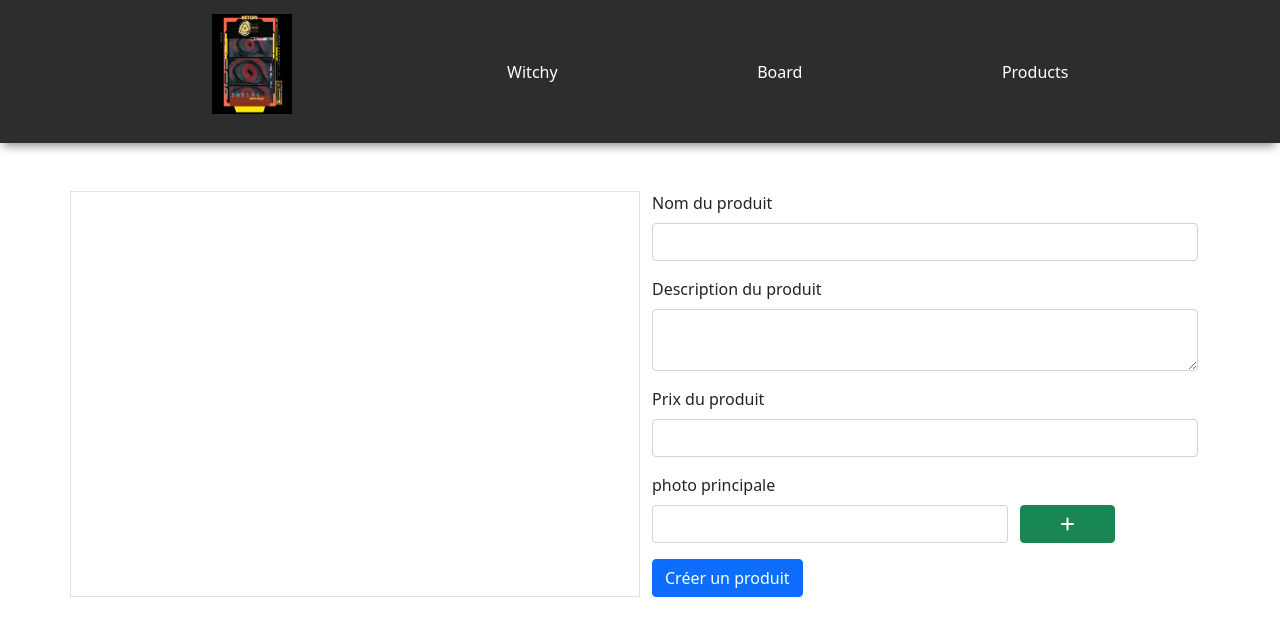
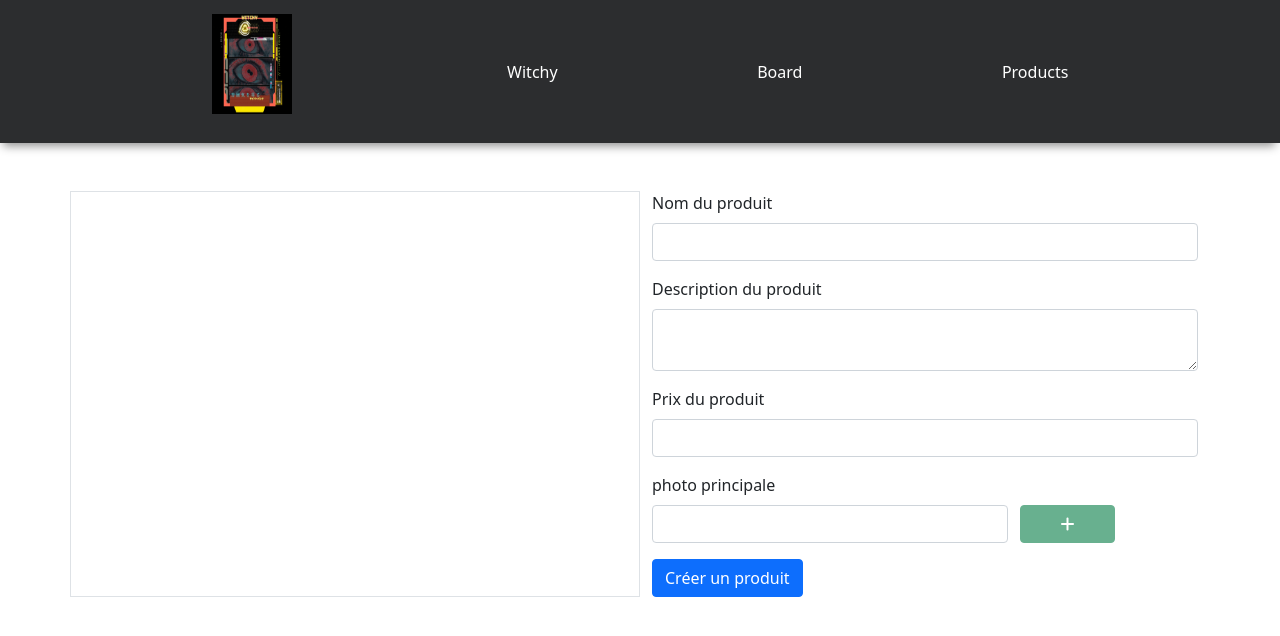
Before and after one commit to MaddoxGraham/WitchyDesktop, an Angular app: page /categorie/produit/new in a window 1280 px wide. Shown: the top 636 px of the page. Built offline with nearby package versions, Linux system fonts and the light colour scheme.

Commit message:
addingproduct_ended

```diff
--- a/src/app/new-produit/new-produit.component.html
+++ b/src/app/new-produit/new-produit.component.html
@@ -34,7 +34,7 @@
         </div>
         <div class="mb-3">
           <label for="prxHt" class="form-label">Prix du produit</label>
-          <input type="text" class="form-control" id="prxHt" name="prxHt" formControlName="prxHt" id="prxHt">
+          <input type="number" class="form-control" id="prxHt" name="prxHt" formControlName="prxHt" id="prxHt">
         </div>
       </form>
       <form [formGroup]="addPhotos">
@@ -43,8 +43,12 @@
           <label for="prxHt" class="form-label">photo principale</label>
           <input type="text" class="form-control" name="photos0" formControlName="photos0" id="photos0">
         </div>
-        <button class="col-2 me-1 mt-auto btn btn-success" id="addphoto0" (click)="addField($event)"> <i
-            class="fas fa-plus"></i> </button>
+        <button class="col-2 me-1 mt-auto btn btn-success"
+        id="addphoto0"
+        (click)="addField($event)"
+        [disabled]="arePhotosEmpty(addPhotos.value)">
+        <i class="fas fa-plus"></i>
+      </button>
       </div>
 
       <div id="photos1" class="mb-3 row toggle">
@@ -52,7 +56,7 @@
           <label for="prxHt" class="form-label">photos</label>
           <input type="text" class="form-control" name="photos1" formControlName="photos1" id="photos1">
         </div>
-        <button class="col-2 me-1 mt-auto btn btn-success" id="addphoto1" (click)="addField($event)"> <i
+        <button class="col-2 me-1 mt-auto btn btn-success" id="addphoto1" (click)="addField($event)" [disabled]="arePhotosEmpty(addPhotos.value)"> <i
             class="fas fa-plus"></i> </button>
       </div>
 
@@ -61,7 +65,7 @@
           <label for="prxHt" class="form-label">photos</label>
           <input type="text" class="form-control" name="photos2" formControlName="photos2" id="photos2">
         </div>
-        <button class="col-2 me-1 mt-auto btn btn-success" id="addphoto2" (click)="addField($event)"> <i
+        <button class="col-2 me-1 mt-auto btn btn-success" id="addphoto2" (click)="addField($event)"[disabled]="arePhotosEmpty(addPhotos.value)"> <i
             class="fas fa-plus"></i> </button>
       </div>
 
@@ -70,7 +74,7 @@
           <label for="prxHt" class="form-label">photos</label>
           <input type="text" class="form-control" name="photos3" formControlName="photos3" id="photos3">
         </div>
-        <button class="col-2 me-1 mt-auto btn btn-success" id="addphoto3" (click)="addField($event)"> <i
+        <button class="col-2 me-1 mt-auto btn btn-success" id="addphoto3" (click)="addField($event)"[disabled]="arePhotosEmpty(addPhotos.value)"> <i
             class="fas fa-plus"></i> </button>
       </div>
 
@@ -79,7 +83,7 @@
           <label for="prxHt" class="form-label">photos</label>
           <input type="text" class="form-control" name="photos4" formControlName="photos4" id="photos4">
         </div>
-        <button class="col-2 me-1 mt-auto btn btn-success" id="addphoto4" (click)="addField($event)"> <i
+        <button class="col-2 me-1 mt-auto btn btn-success" id="addphoto4" (click)="addField($event)"[disabled]="arePhotosEmpty(addPhotos.value)"> <i
             class="fas fa-plus"></i> </button>
       </div>
 
--- a/src/app/new-produit/new-produit.component.ts
+++ b/src/app/new-produit/new-produit.component.ts
@@ -3,7 +3,7 @@ import { ProduitService } from "../services/produits.services";
 import { FormBuilder, FormGroup } from "@angular/forms";
 import { Observable, distinctUntilChanged, map } from "rxjs";
 import { Produits } from "../models/produits.model";
-import { ActivatedRoute } from "@angular/router";
+import { ActivatedRoute, Router } from "@angular/router";
 import { CategorieService } from "../services/categories.services";
 
 @Component({
@@ -23,7 +23,8 @@ export class NewProduitComponent implements OnInit {
     private produitService: ProduitService,
     private route: ActivatedRoute,
     private categoryService: CategorieService,
-    private formBuilder: FormBuilder
+    private formBuilder: FormBuilder,
+    private router:Router,
   ) {}
 
   ngOnInit(): void {
@@ -72,27 +73,34 @@ export class NewProduitComponent implements OnInit {
       nextElement.classList.toggle("toggle");
     }
   }
+
+
+  arePhotosEmpty(formvalue: { [key: string]: string }): boolean {
+    return (
+      !formvalue['photos0'] &&
+      !formvalue['photos1'] &&
+      !formvalue['photos2'] &&
+      !formvalue['photos3'] &&
+      !formvalue['photos4']
+    );
+  }
+
  onSubmitForm(): void {
   this.produitService.createProduit(this.createForm.value, this.currentCategoryId).subscribe(
     (response) => {
-      console.log(response);
-      // Faites ce que vous voulez avec les données renvoyées
-
       // Appel addPhoto() ici
       this.produitService.addPhoto(this.addPhotos.value).subscribe(
         (response) => {
-          console.log(response);
+          this.router.navigateByUrl(`categorie/${this.currentCategoryId}`)
           // Faites ce que vous voulez avec les données renvoyées
         },
         (error) => {
           console.error(error);
-          // Gérez les erreurs ici
         }
       );
     },
     (error) => {
       console.error(error);
-      // Gérez les erreurs ici
     }
   );
 }
--- a/src/app/services/produits.services.ts
+++ b/src/app/services/produits.services.ts
@@ -53,6 +53,7 @@ export class ProduitService {
         map(sortedproduits => sortedproduits[sortedproduits.length - 1]),
         map(previousproduit => ({
             ...formvalue,
+            prxHt: String(formvalue.prxHt),
             slug: this.slugify(formvalue.ShortLibel),
             categorie: `/api/categories/${currentCategoryId?.toString()}`,
         })),
@@ -70,20 +71,26 @@ export class ProduitService {
 
         for (const key in formvalue) {
           if (formvalue[key]) {
+            console.log(`Key: ${key}`);
+            console.log(`Value: ${formvalue[key]}`);
+
             const photo: Partial<Photos> = {
               id: 0,
-              src: formvalue[key],
+              src: formvalue[key]?.toString(),
               isPrimary: key === 'photos0' ? true : false,
-              RefProduit: `/api/produits/${maxProduitId?.toString()}`
+              RefProduit: maxProduitId?.toString()
             };
+            console.log(photo);
             photos.push(photo);
           }
         }
 
-        return this.http.post<Photos[]>('https://diane.amorce.org/api/photos', photos);
+        return this.http.post<Photos[]>('https://diane.amorce.org/api/post_photos', photos);
       })
     );
   }
+
+
 
   slugify(text: string): string {
     const normalizedText = text.replace(/[^a-zA-Z0-9\s]/g, "").toLowerCase();
```
Also changed, not shown: 1 other file (tests, documents, lock files or other folders).
